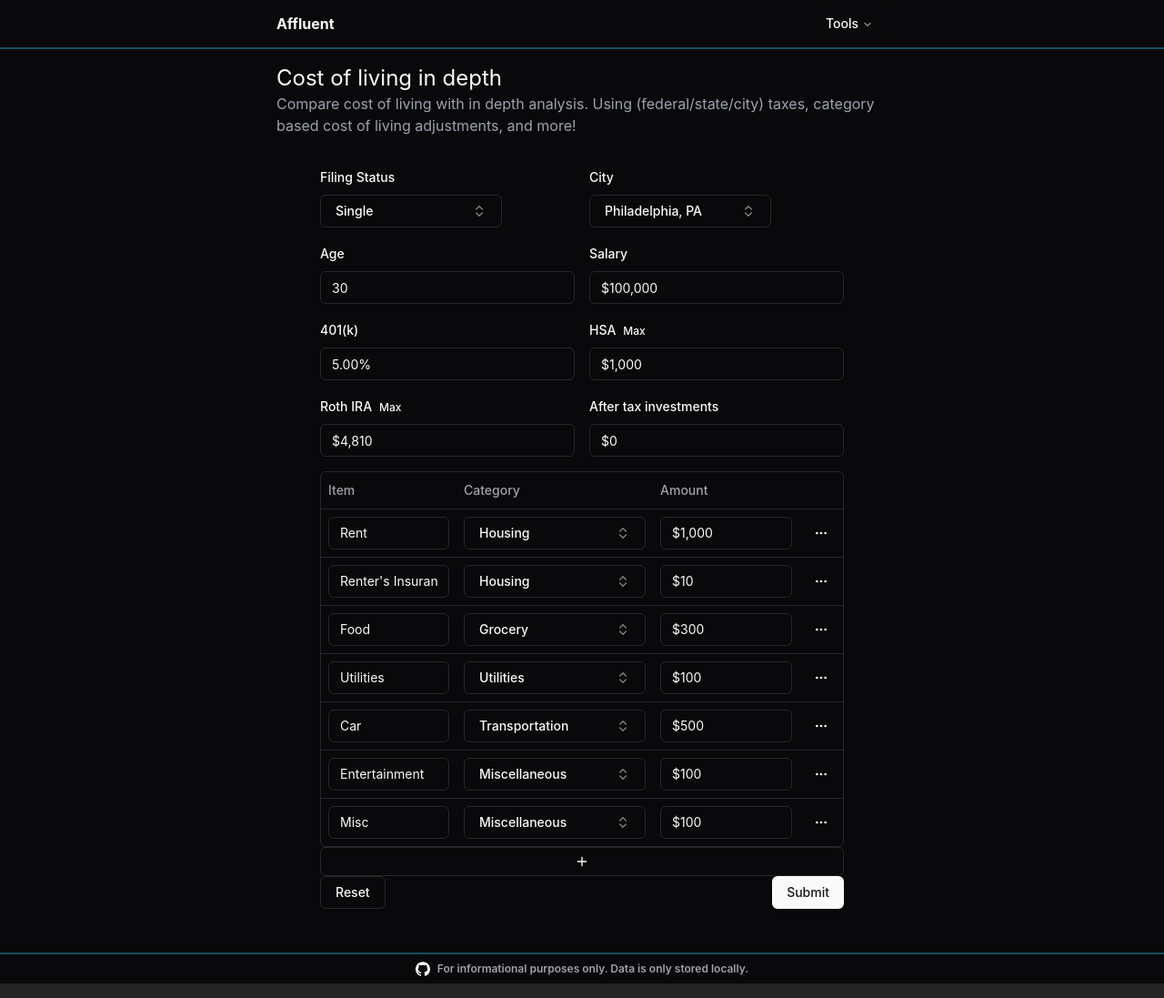
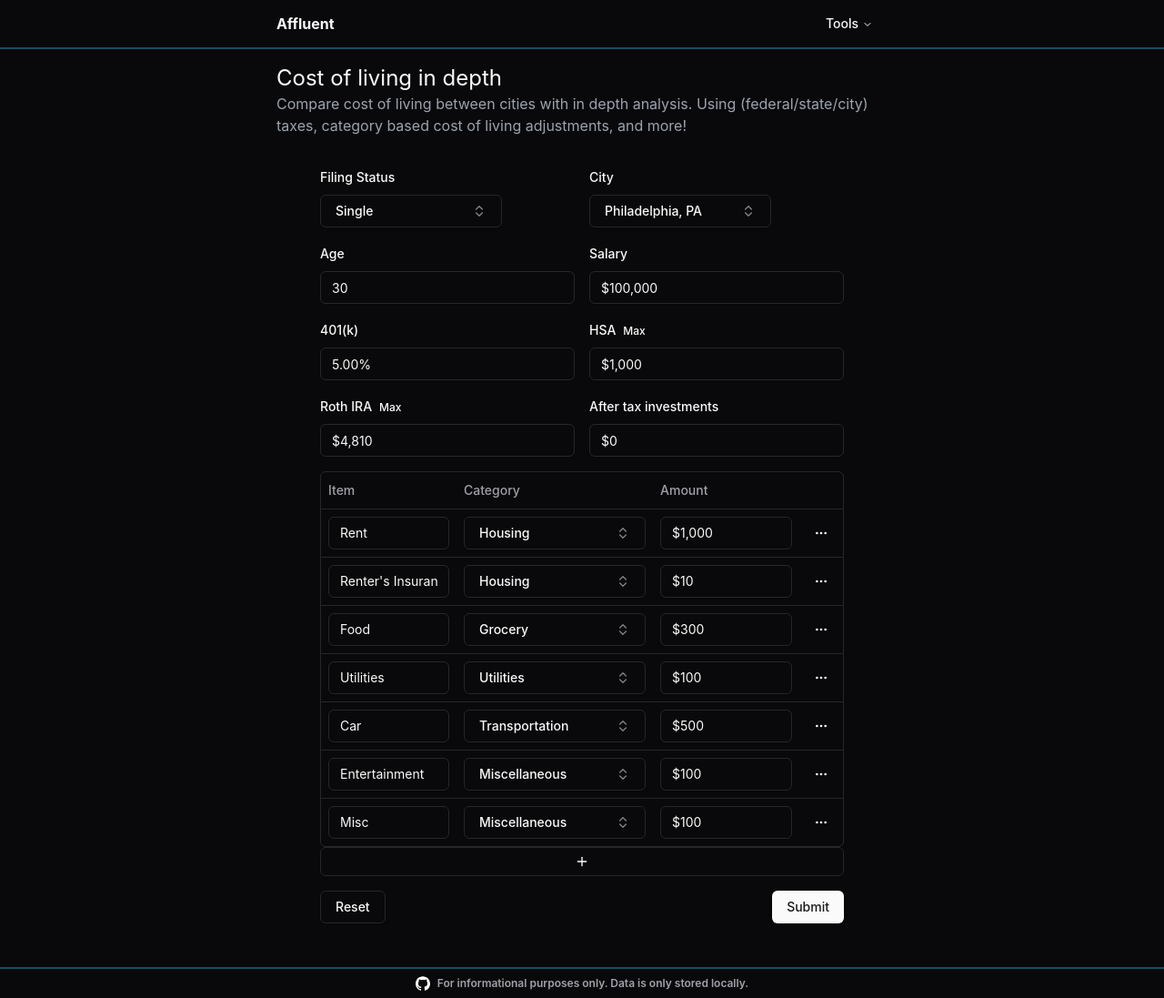
Before and after one commit to NathanaelRea/affluent, a React (Vite) app: page / in a window 1280 px wide. Shown: the whole page at 91% size. Built offline with nearby package versions, Linux system fonts and the light colour scheme.

Commit message:
adjust formatting slightly

```diff
--- a/src/Col.tsx
+++ b/src/Col.tsx
@@ -175,7 +175,7 @@
       <main className="flex flex-col max-w-2xl w-full">
         <h1 className="text-2xl">Cost of living in depth</h1>
         <h2 className="text-gray-400 text-pretty">
-          Compare cost of living with in depth analysis. Using
+          Compare cost of living between cities with in depth analysis. Using
           (federal/state/city) taxes, category based cost of living adjustments,
           and more!
         </h2>
@@ -318,19 +318,19 @@
                   >
                     <PlusIcon />
                   </Button>
+                </div>
                 {form.formState.errors?.expenses && (
-                    <p className="text-[0.8rem] font-medium text-destructive">
+                  <p className="col-span-2 text-[0.8rem] font-medium text-destructive">
                     {form.formState.errors?.expenses?.message}
                   </p>
                 )}
-                  <div className="flex items-center justify-between">
+                <div className="flex items-center justify-between col-span-2">
                   <Button variant="outline" onClick={resetDefaults}>
                     Reset
                   </Button>
                   <Button type="submit" onClick={form.handleSubmit(onSubmit)}>
                     Submit
                   </Button>
-                  </div>
                 </div>
               </form>
             </Form>
```
Lines whose indentation alone changed are shown as unchanged.
